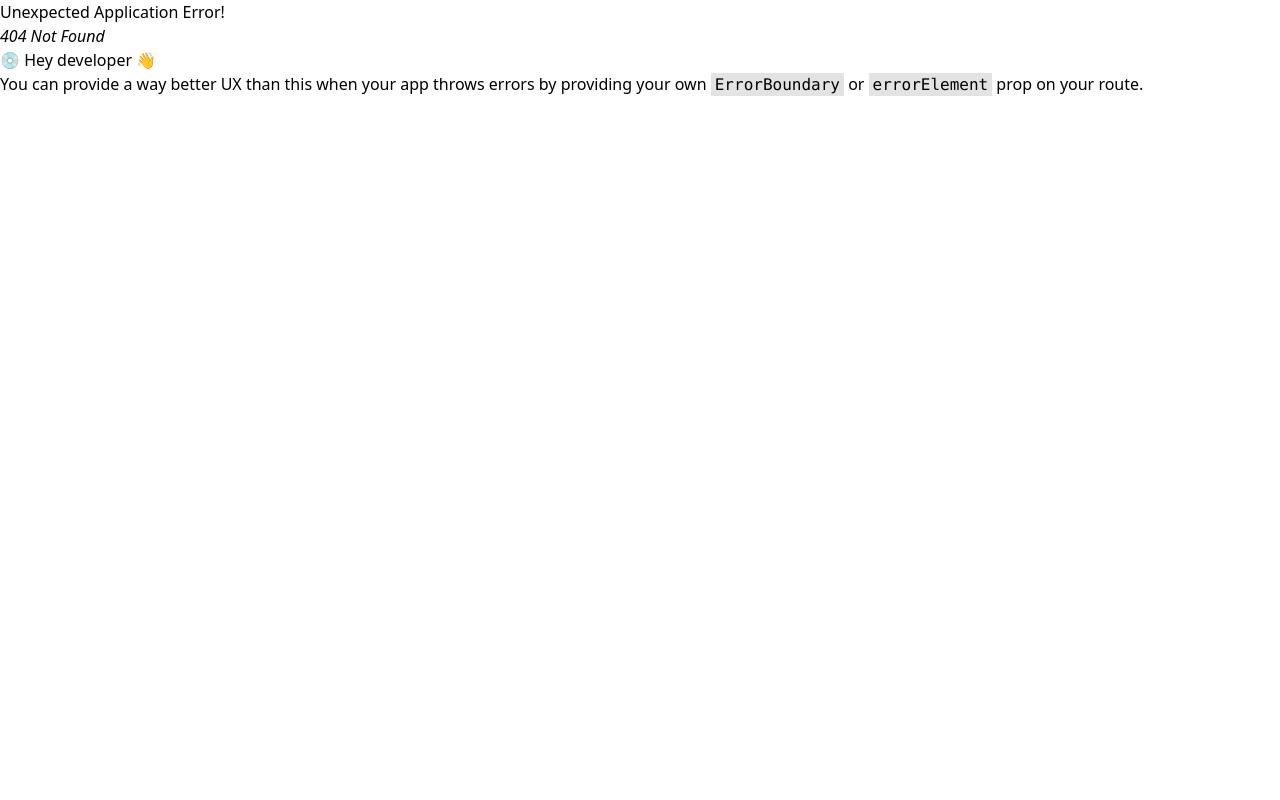
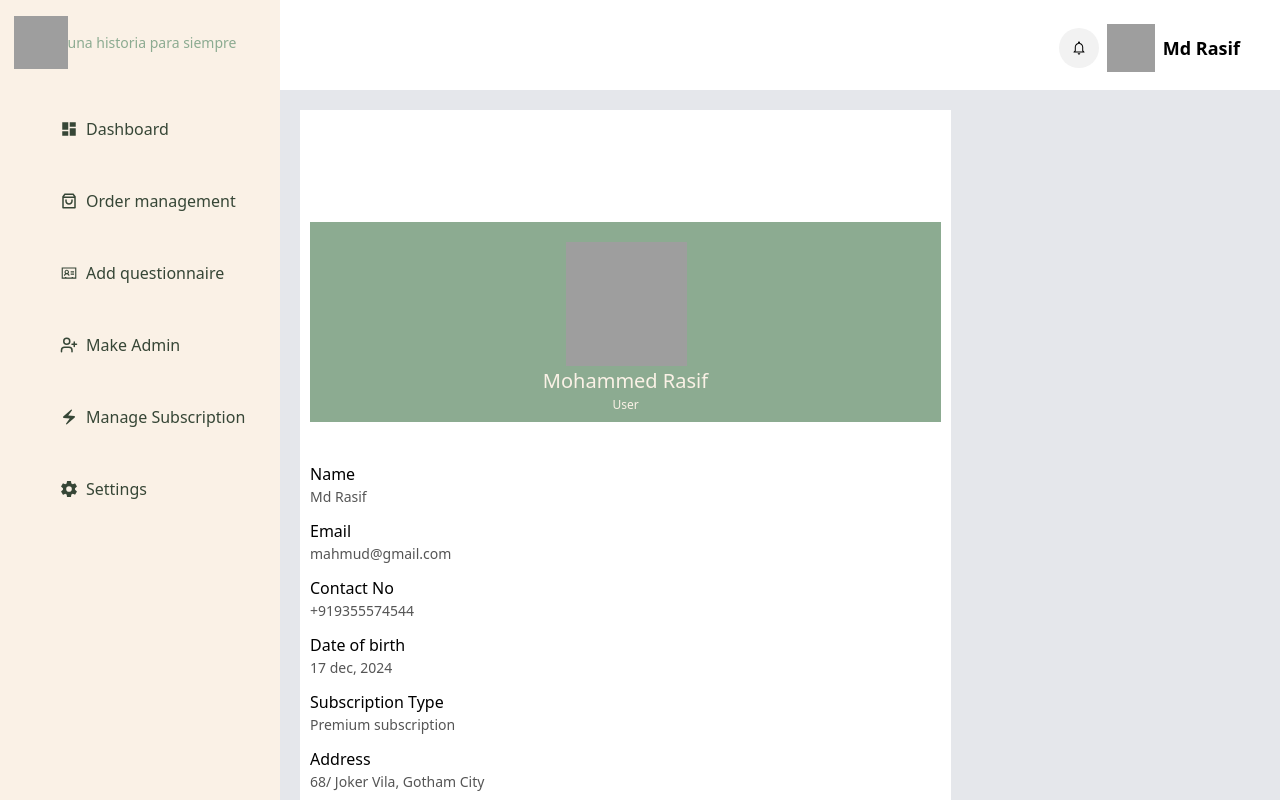
Before and after one commit to MohammedRasif/AMD-Dashboard, a React (Vite) app: page /oderDetails in a window 1280 px wide. Before the commit this address had no page. Shown: the top 800 px of the page. Built offline with nearby package versions, Linux system fonts and the light colour scheme; grey boxes are pictures that could not be loaded.

Commit message:
oder page complete

```diff
--- /dev/null
+++ b/src/assets/component/Shared/OderDetails.jsx
@@ -0,0 +1,54 @@
+import React from 'react';
+
+const OderDetails = () => {
+    return (
+        <div className='w-[651px] h-[837px] bg-white flex items-center justify-center'>
+            <div>
+                <div className='w-[631px] h-[200px] bg-[#8CAB91] text-center py-5'>
+                    <img src="https://res.cloudinary.com/dfsu0cuvb/image/upload/v1738148405/fotor-2025010923230_1_u9l6vi.png" className='w-[120.98px] h-[124.08px] ml-64 ' alt="" />
+                    <h1 className='text-[20px] font-500 text-[#FAF1E6]'>Mohammed Rasif</h1>
+                    <p className='text-[12px] font-[500] text-[#FAF1E6]'>User</p>
+                </div>
+                <div className="pt-10 space-y-3">
+                    <div>
+                        <h1 className="text-[16px] font-[500]">Name</h1>
+                        <p className="text-[14px] text-[#555555]">Md Rasif</p>
+                    </div>
+                    <div>
+                        <h1 className="text-[16px] font-[500]">Email</h1>
+                        <p className="text-[14px] text-[#555555]">
+                            mahmud@gmail.com
+                        </p>
+                    </div>
+                    <div>
+                        <h1 className="text-[16px] font-[500]">Contact No</h1>
+                        <p className="text-[14px] text-[#555555]">
+                            +919355574544
+                        </p>
+                    </div>
+                    <div>
+                        <h1 className="text-[16px] font-[500]">Date of birth</h1>
+                        <p className="text-[14px] text-[#555555]">17 dec, 2024</p>
+                    </div>
+                    <div>
+                        <h1 className="text-[16px] font-[500]">Subscription Type</h1>
+                        <p className="text-[14px] text-[#555555]">
+                            Premium subscription
+                        </p>
+                    </div>
+                    <div>
+                        <h1 className="text-[16px] font-[500]">Address</h1>
+                        <p className="text-[14px] text-[#555555]">
+                            68/ Joker Vila, Gotham City
+                        </p>
+                    </div>
+                </div>
+                <div>
+                    <h1 className='text-[16px] font-[500] pt-5'>Dindiya’s  Book collection</h1>
+                </div>
+            </div>
+        </div>
+    );
+}
+
+export default OderDetails;
--- a/src/assets/component/Shared/OderManagement.jsx
+++ b/src/assets/component/Shared/OderManagement.jsx
@@ -1,6 +1,7 @@
 import { useState } from "react";
 import { FaSearch } from "react-icons/fa";
 import { IoEyeOutline } from "react-icons/io5";
+import { NavLink } from "react-router-dom";
 
 const OrderManagement = () => {
     const [searchQuery, setSearchQuery] = useState("");
@@ -13,8 +14,6 @@ const OrderManagement = () => {
             id: 1,
             name: "Hart Hagerty",
             country: "United States",
-            company: "Zemlak, Daniel and Leannon",
-            role: "Desktop Support Technician",
             img: "https://img.daisyui.com/images/profile/demo/2@94.webp",
             email: "hart@example.com",
             contactNumber: "01607115111",
@@ -25,8 +24,6 @@ const OrderManagement = () => {
             id: 2,
             name: "Brice Swyre",
             country: "China",
-            company: "Carroll Group",
-            role: "Tax Accountant",
             img: "https://img.daisyui.com/images/profile/demo/3@94.webp",
             email: "brice@example.com",
             contactNumber: "01607115112",
@@ -37,8 +34,6 @@ const OrderManagement = () => {
             id: 5,
             name: "Mohammad Rasif",
             country: "Bangladesh",
-            company: "Wyman-Ledner",
-            role: "Community Outreach Specialist",
             img: "https://res.cloudinary.com/dfsu0cuvb/image/upload/v1738148405/fotor-2025010923230_1_u9l6vi.png",
             email: "mohammadrasif001@gmail.com",
             contactNumber: "01607115111",
@@ -47,19 +42,25 @@ const OrderManagement = () => {
         },
     ];
 
+    // Handle Subscription Selection
+    const handleSubscriptionSelect = (subscriptionType) => {
+        setSelectedSubscription(subscriptionType);
+        setIsModalOpen(false); // Close modal after selection
+    };
+
+    // Filter Users
     const filteredUsers = users.filter((user) => {
         const searchMatch =
             user.name.toLowerCase().includes(searchQuery.toLowerCase()) ||
             user.email.toLowerCase().includes(searchQuery.toLowerCase()) ||
             user.contactNumber.includes(searchQuery) ||
-            user.country.toLowerCase().includes(searchQuery.toLowerCase()) ||
-            user.subscription.toLowerCase().includes(searchQuery.toLowerCase()) ||
-            user.income.includes(searchQuery);
+            user.country.toLowerCase().includes(searchQuery.toLowerCase());
 
         const subscriptionMatch = selectedSubscription === "" || user.subscription === selectedSubscription;
 
         return searchMatch && subscriptionMatch;
     });
+
 
     return (
         <div className="p-6">
@@ -85,16 +86,15 @@ const OrderManagement = () => {
                         onClick={() => setIsModalOpen(true)}
                         className="border border-gray-300 px-4 py-2 rounded-lg text-gray-700 flex items-center hover:bg-gray-100 transition"
                     >
-                        Subscriber <span className="ml-2">▼</span>
+                        {selectedSubscription || "Subscriber"} <span className="ml-2">▼</span>
                     </button>
                 </div>
             </div>
 
             {/* Subscription Filter Modal */}
             {isModalOpen && (
-                <div className=" absolute  flex items-center   ml-[1300px] ">
-                    <div className="bg-white p-6 rounded-lg shadow-lg">
-                        <h2 className="text-lg font-semibold mb-4">Subscription Options</h2>
+                <div className="absolute top-48 right-0 mr-20 bg-white p-6 rounded-lg shadow-lg w-64">
+                    <h2 className="text-lg font-semibold mb-4">Filter by Subscription</h2>
                     <button
                         onClick={() => handleSubscriptionSelect("Premium")}
                         className="block w-full text-left px-4 py-2 rounded-lg hover:bg-gray-200 transition"
@@ -115,24 +115,22 @@ const OrderManagement = () => {
                     </button>
                     <button
                         onClick={() => setIsModalOpen(false)}
-                            className="mt-4 w-full bg-blue-500 text-white px-4 py-2 rounded-lg hover:bg-blue-600"
+                        className="mt-4 w-full bg-[#8CAB91] text-[#FAF1E6] px-4 py-2 rounded-lg "
                     >
                         Close
                     </button>
-                    </div>
                 </div>
             )}
 
             {/* User Table */}
             <table className="table-auto w-full border-collapse mt-6 bg-white">
                 <thead>
-                    <tr className="text-gray-700 ">
+                    <tr className="text-gray-700">
                         <th className="p-3">S No.</th>
                         <th className="p-3 text-left">Name</th>
                         <th className="p-3 text-left">Email</th>
                         <th className="p-3 text-left">Contact Number</th>
-                        <th className="p-3 text-left">Status</th>
-                        <th className="p-3 text-left">Location</th>
+                        <th className="p-3 text-left">Subscription</th>
                         <th className="p-3">Action</th>
                     </tr>
                 </thead>
@@ -149,12 +147,13 @@ const OrderManagement = () => {
                             </td>
                             <td className="p-3 text-gray-700">{user.email}</td>
                             <td className="p-3 text-gray-600">{user.contactNumber}</td>
-                            <td className="p-3 text-gray-600">{user.country}</td>
                             <td className="p-3 text-gray-600">{user.subscription}</td>
                             <td className="p-3 text-center">
-                                <button onClick={() => setIsModalOpen(true)} className="text-xl text-gray-700 hover:text-blue-500">
+                                <NavLink to="/oderDetails">
+                                <button className="text-xl text-gray-700 hover:text-blue-500">
                                     <IoEyeOutline />
                                 </button>
+                                </NavLink>
                             </td>
                         </tr>
                     ))}
--- a/src/main.jsx
+++ b/src/main.jsx
@@ -17,6 +17,7 @@ import ForgetPassword from './assets/component/Shared/ForgetPassword.jsx';
 import Verification from './assets/component/Shared/Verification.jsx';
 import SetNewPassword from './assets/component/Shared/SetNewPassoword.jsx';
 import Congratulation from './assets/component/Shared/Congratulation.jsx';
+import OderDetails from './assets/component/Shared/OderDetails.jsx';
 const router = createBrowserRouter([
   {
     path: "/",
@@ -65,6 +66,10 @@ const router = createBrowserRouter([
       {
         path:"/congratulation",
         element:<Congratulation/>
+      },
+      {
+        path:"/oderDetails",
+        element:<OderDetails/>
       }
     ],
   },
```
Lines whose indentation alone changed are shown as unchanged.
